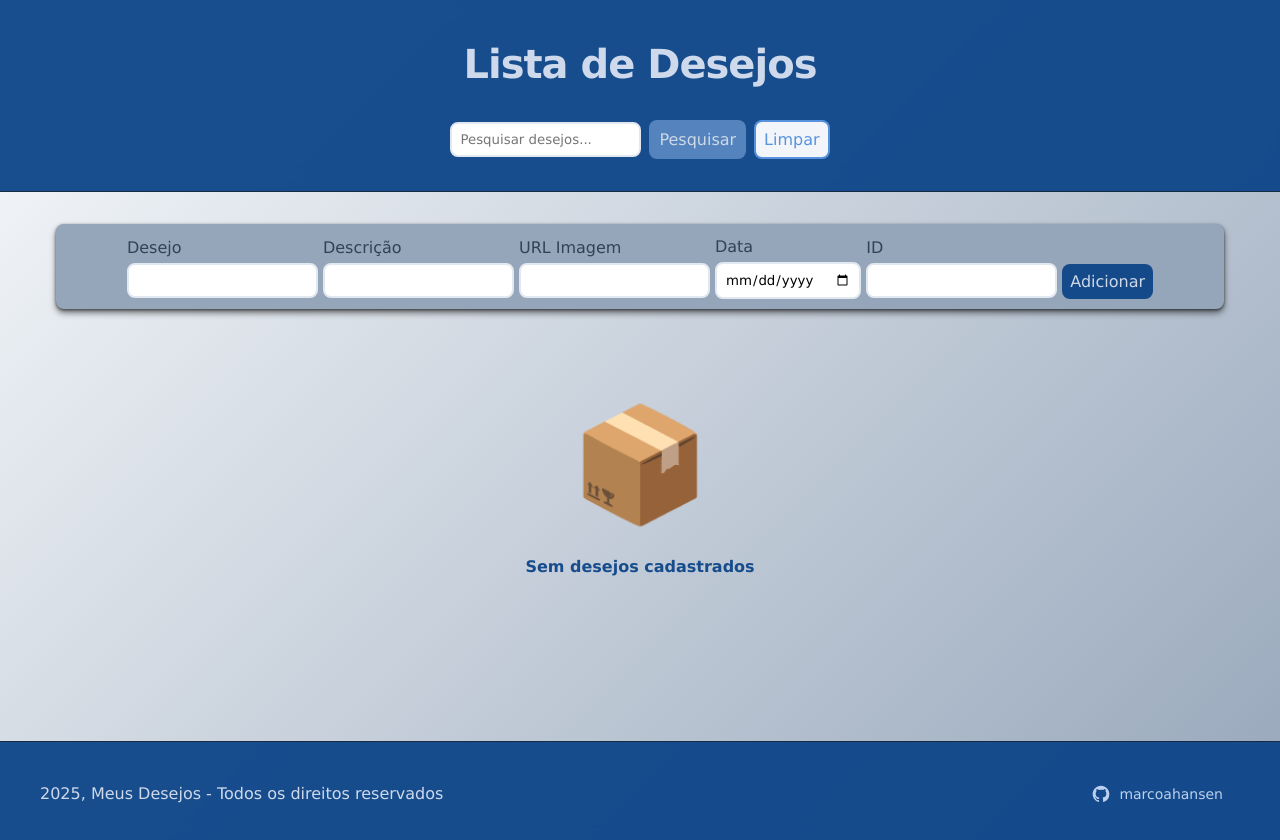
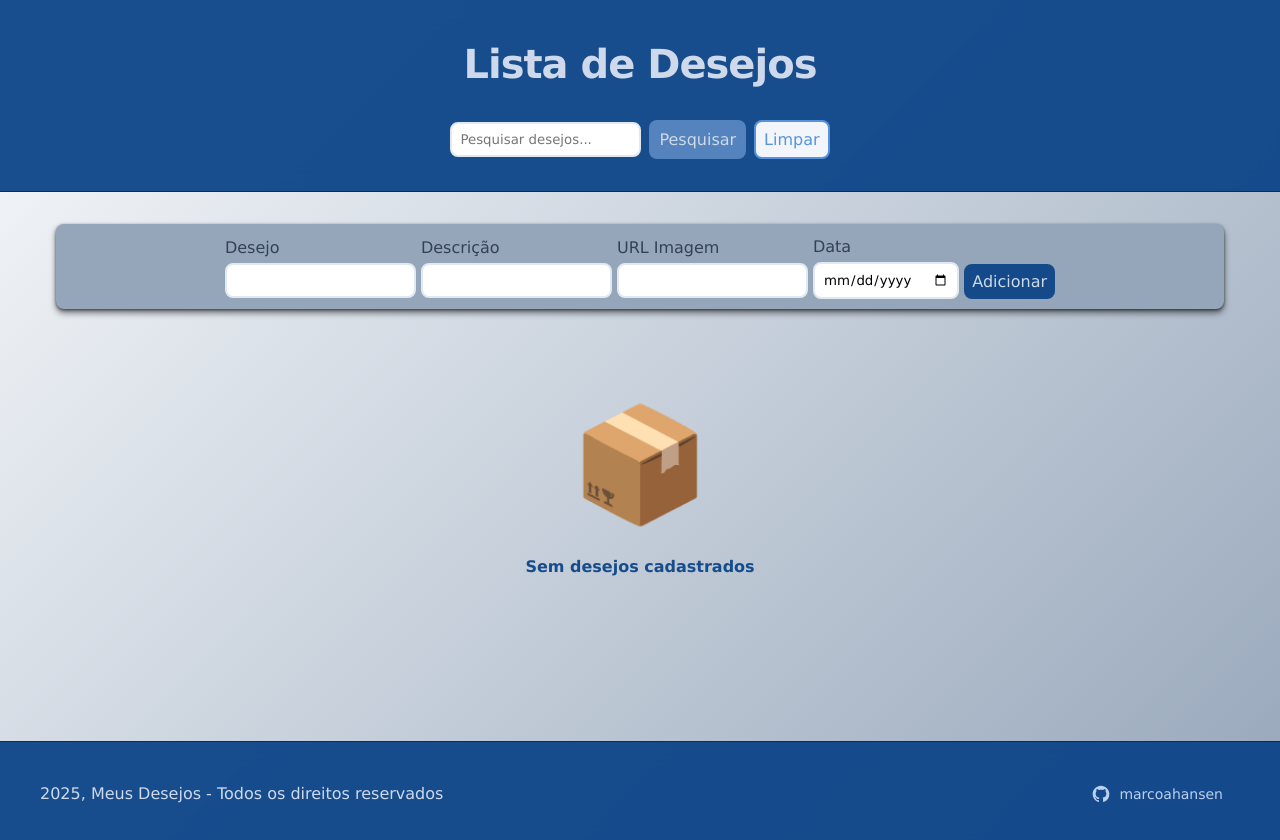
Before and after one commit to marcoahansen/wishlist, a React (Vite) app: page / in a window 1280 px wide. Shown: the top 840 px of the page. Built offline with nearby package versions, Linux system fonts and the light colour scheme.

Commit message:
id dinamico

```diff
--- a/src/App.jsx
+++ b/src/App.jsx
@@ -8,7 +8,6 @@ const DEFAULT_FORM = {
   description: "",
   urlImage: "",
   date: "",
-  id: "",
 };
 
 function App({ search }) {
@@ -31,7 +30,10 @@ function App({ search }) {
 
   const handleSubmit = (e) => {
     e.preventDefault();
-    const updatedWishs = [...wishs, form];
+    const newId =
+      wishs.length > 0 ? Math.max(...wishs.map((w) => Number(w.id))) + 1 : 1;
+    const newWish = { ...form, id: newId };
+    const updatedWishs = [...wishs, newWish];
     setWishs(updatedWishs);
     setForm(DEFAULT_FORM);
   };
--- a/src/components/AddItemForm/AddItemForm.jsx
+++ b/src/components/AddItemForm/AddItemForm.jsx
@@ -50,16 +50,6 @@ export const AddItemForm = ({ handleSubmit, form, setForm }) => {
             onChange={handleChange}
           />
         </div>
-        <div className={styles.inputContainer}>
-          <label htmlFor="id">ID</label>
-          <input
-            type="number"
-            name="id"
-            value={form.id}
-            onChange={handleChange}
-            required
-          />
-        </div>
         <button className={styles.button} type="submit">
           Adicionar
         </button>
```
